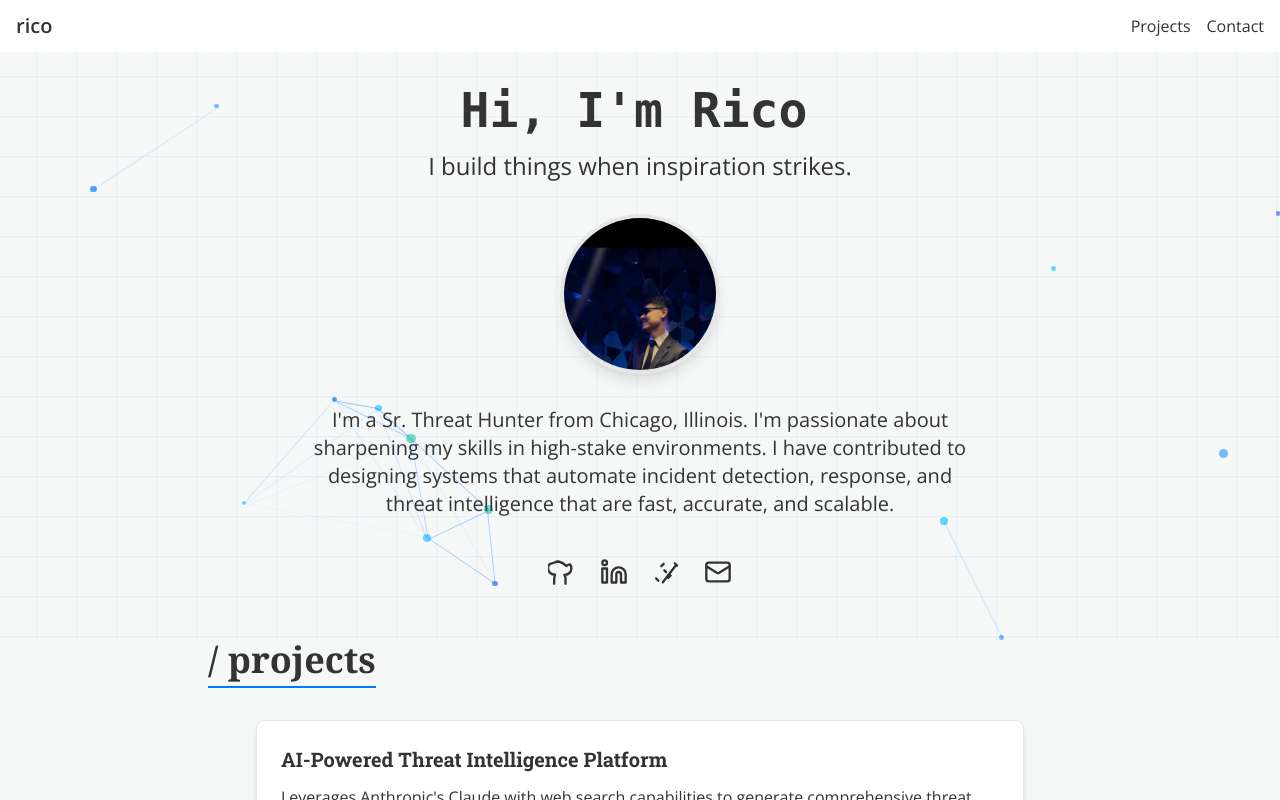
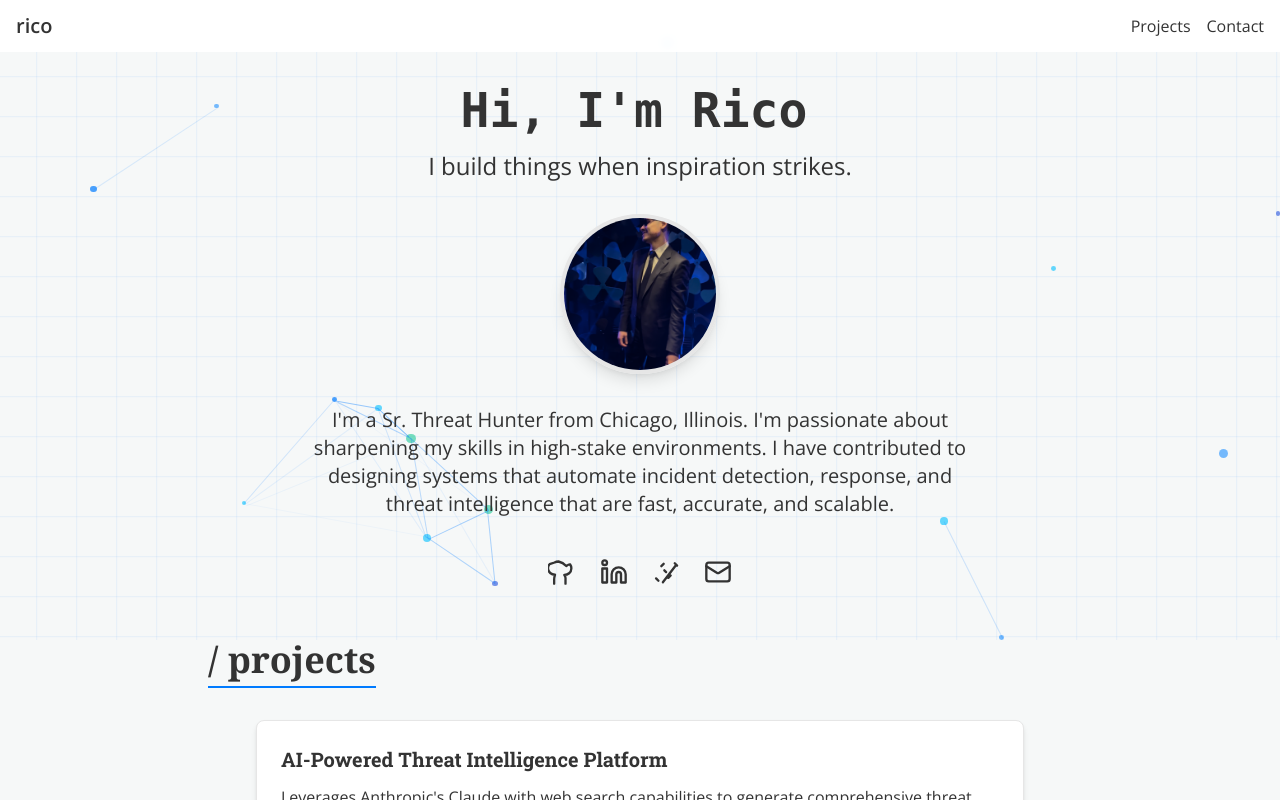
Before and after one commit to ricomanifesto/rico, a React (Vite) app: page / in a window 1280 px wide. Shown: the top 800 px of the page. Built offline with nearby package versions, Linux system fonts and the light colour scheme.

Commit message:
Adjust profile image positioning

```diff
--- a/src/components/IntroSection.tsx
+++ b/src/components/IntroSection.tsx
@@ -62,7 +62,7 @@ export default function IntroSection() {
           <img
             src="/images/profile.jpg"
             alt="Michael Rico Profile"
-            className="w-32 h-32 md:w-40 md:h-40 rounded-full mx-auto object-cover object-top border-4 border-primary/20 shadow-lg"
+            className="w-32 h-32 md:w-40 md:h-40 rounded-full mx-auto object-cover object-[center_top_20%] border-4 border-primary/20 shadow-lg"
           />
         </motion.div>
 
```
